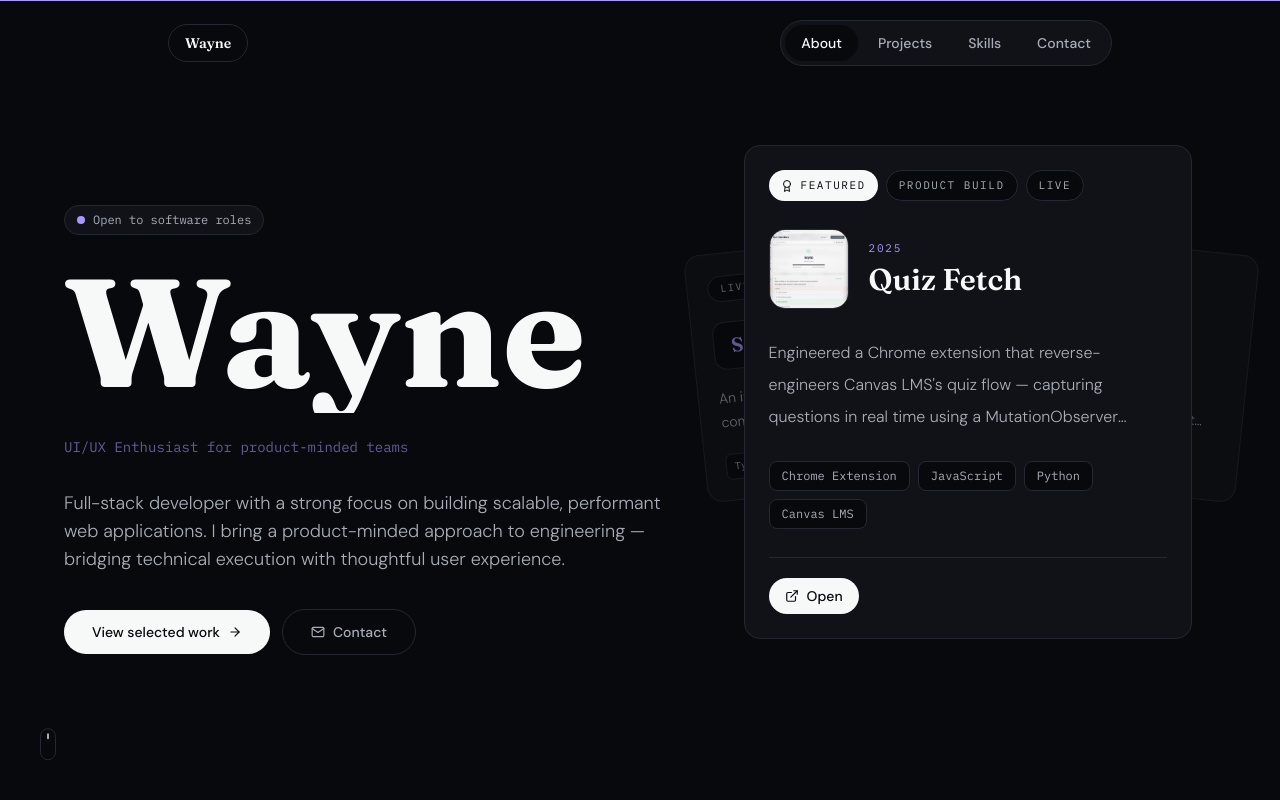
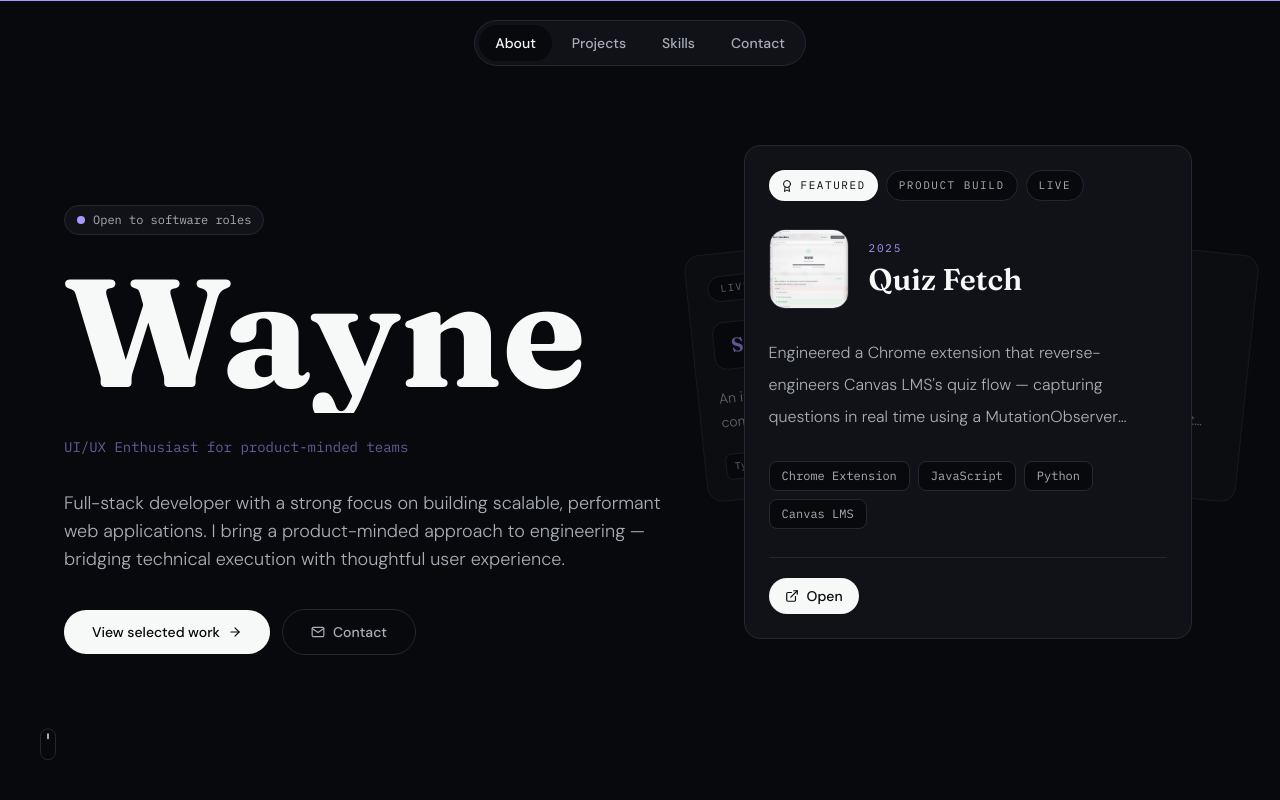
Before and after one commit to wehyn/portfolio, a Next.js app: page / in a window 1280 px wide. Shown: the top 800 px of the page. Built offline with nearby package versions, Linux system fonts and the light colour scheme; no server answers.

Commit message:
Remove floating name pill from navbar

```diff
--- a/components/ui/NavBar.tsx
+++ b/components/ui/NavBar.tsx
@@ -38,14 +38,7 @@
       transition={{ duration: 0.6, delay: 0.1 }}
       className="fixed left-0 right-0 top-0 z-40 bg-transparent"
     >
-      <div className="mx-auto flex max-w-5xl items-center justify-between px-6 py-5 md:px-10">
-        <a
-          href="#hero"
-          className="rounded-full border border-border bg-background px-4 py-2 font-display text-sm font-semibold text-text-primary transition-colors hover:border-border-bright hover:text-accent"
-          style={{ letterSpacing: "0" }}
-        >
-          {siteConfig.displayName}
-        </a>
+      <div className="mx-auto flex max-w-5xl items-center justify-center px-6 py-5 md:px-10">
         <nav className="hidden items-center gap-1 rounded-full border border-border bg-surface p-1 md:flex">
           {navLinks.map((link) => (
             <a
```
